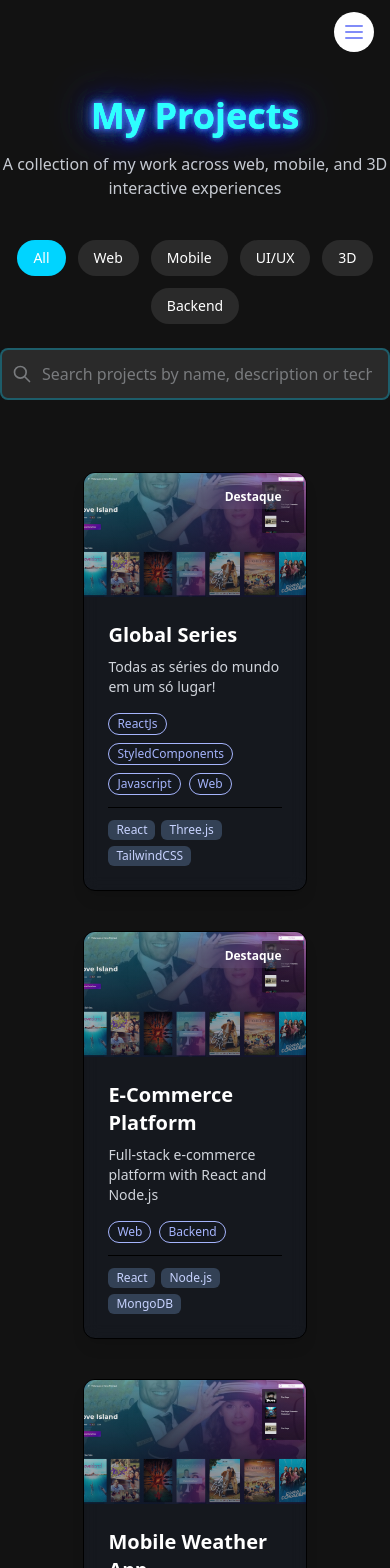
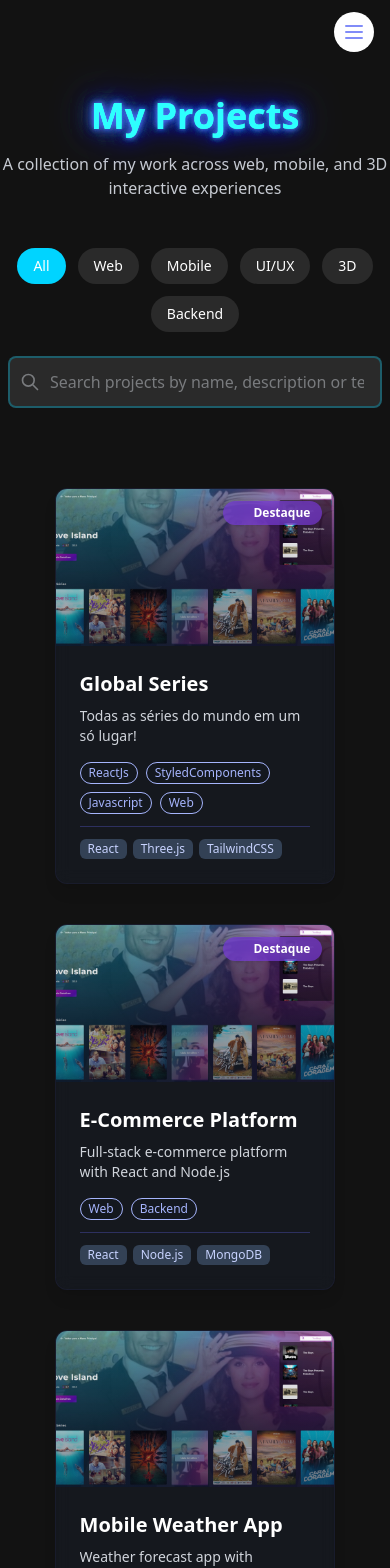
Before and after one commit to MaykGomes92/meu-portfolio, a Next.js app: page /projetos in a window 390 px wide. Shown: the top 1568 px of the page. Built offline with nearby package versions, Linux system fonts and the light colour scheme.

Commit message:
Adicionando Padding em Projetos versao Mobile

```diff
--- a/src/app/projetos/ProjectCard.jsx
+++ b/src/app/projetos/ProjectCard.jsx
@@ -8,7 +8,7 @@ export default function ProjectCard({ project }) {
 
   return (
     <motion.div
-      className="group relative overflow-hidden rounded-xl bg-[#1e293b50] backdrop-blur-sm border border-primary-500/10 flex flex-col shadow-lg"
+      className="group relative overflow-hidden rounded-xl bg-[#1e293b50] backdrop-blur-sm border border-[#6366f110] flex flex-col shadow-lg"
       initial={{ opacity: 0, y: 20 }}
       whileInView={{ opacity: 1, y: 0 }}
       viewport={{ once: true, margin: "-100px" }}
@@ -17,7 +17,7 @@ export default function ProjectCard({ project }) {
     >
       {/* Imagem */}
       <div className="relative overflow-hidden aspect-video w-full group">
-        <div className={`absolute inset-0 bg-gradient-to-r from-primary-700 to-primary-500 ${!imageError ? 'opacity-0' : 'opacity-100'}`} />
+        <div className={`absolute inset-0 bg-gradient-to-r from-[#4338ca] to-[#6366f1] ${!imageError ? 'opacity-0' : 'opacity-100'}`} />
         {!imageError && (
           <Image
             src={project.image}
@@ -59,7 +59,7 @@ export default function ProjectCard({ project }) {
           )}
         </div>
         {project.featured && (
-          <div className="absolute top-3 right-3 bg-accent/90 backdrop-blur-sm text-white text-xs font-bold px-3 py-1 rounded-full shadow-lg z-10 flex items-center gap-1.5">
+          <div className="absolute top-3 right-3 bg-[#823cf590] backdrop-blur-sm text-white text-xs font-bold px-3 py-1 rounded-full shadow-lg z-10 flex items-center gap-1.5">
             <svg width="12" height="12" fill="currentColor" viewBox="0 0 16 16">
               <path d="M3.612 15.443c-.386.198..."></path>
             </svg>
@@ -70,7 +70,7 @@ export default function ProjectCard({ project }) {
 
       {/* Informações */}
       <div className="p-6 flex-1 flex flex-col">
-        <a href={project.github} target='_blank' className="text-xl font-bold mb-2 text-white group-hover:text-primary-400 transition-colors">{project.title}</a>
+        <a href={project.github} target='_blank' className="text-xl font-bold mb-2 text-white group-hover:text-[#818cf8] transition-colors">{project.title}</a>
         <p className="text-gray-300 text-sm mb-4 flex-1 line-clamp-3">{project.description}</p>
 
         <div className="mb-3 flex flex-wrap gap-2">
@@ -84,7 +84,7 @@ export default function ProjectCard({ project }) {
           ))}
         </div>
 
-        <div className="flex flex-wrap gap-1.5 mt-auto pt-3 border-t border-primary-500/10">
+        <div className="flex flex-wrap gap-1.5 mt-auto pt-3 border-t border-[#6366f150]">
           {project.technologies.map((tech, index) => (
             <span
               key={index}
--- a/src/app/projetos/page.jsx
+++ b/src/app/projetos/page.jsx
@@ -145,7 +145,7 @@ export default function Projetos() {
           </motion.p>
 
           {/* Filters */}
-          <div className="mb-10">
+          <div className="mb-10 md:p-0 p-2">
             <motion.div
               className="flex flex-wrap justify-center gap-3 mb-6"
               initial={{ opacity: 0, y: 20 }}
@@ -195,7 +195,7 @@ export default function Projetos() {
           </div>
 
           {/* Projects Grid */}
-          <div className="grid grid-cols-1 md:grid-cols-2 lg:grid-cols-3 gap-y-10 p-8 items-center justify-items-center w-[80%] m-auto min-h-[600px]">
+          <div className="grid grid-cols-1 md:grid-cols-2 lg:grid-cols-3 gap-y-10 md:p-8 items-center justify-items-center w-[80%] m-auto min-h-[600px]">
             <AnimatePresence>
               {filteredProjects.length > 0 ? (
                 filteredProjects.map((project) => (
```
